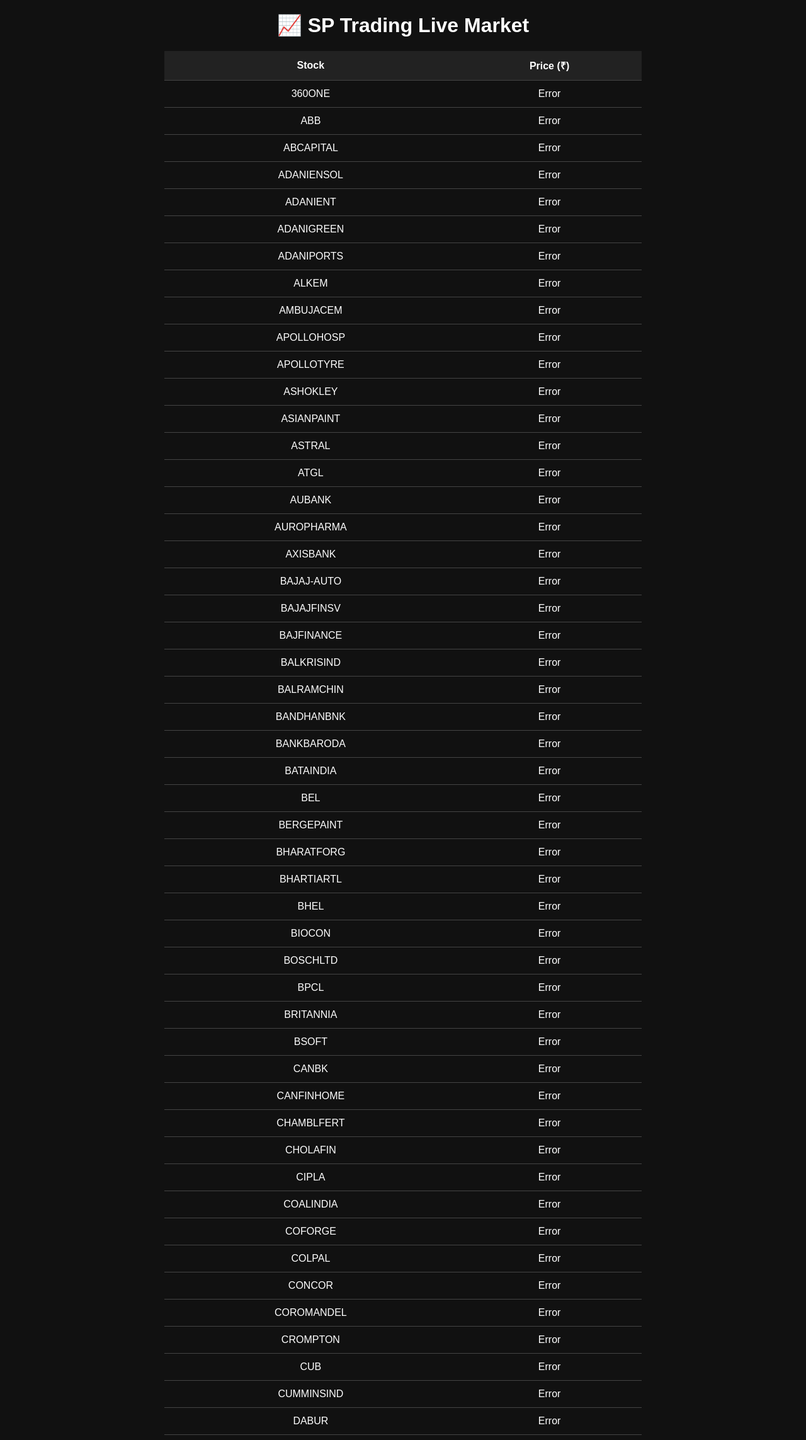
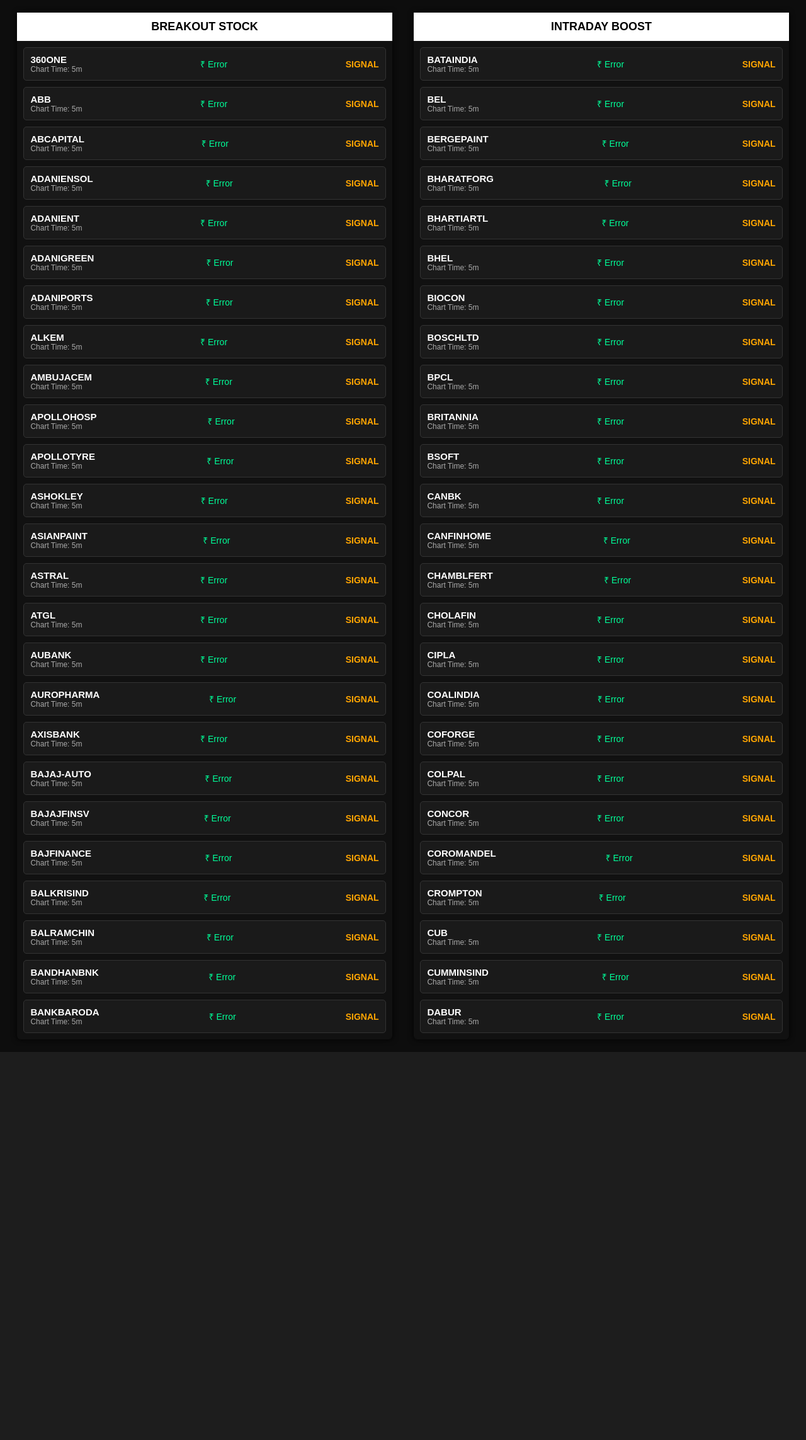
Before and after one commit to saishtradingbeliveintrade/SPTrading, a FastAPI app: page / in a window 1280 px wide. Shown: the whole page at 63% size. After the commit the page ends 1670 px from the top, so only its background shows below. Run offline with FastAPI, Linux system fonts and the light colour scheme; data that the repository does not hold is empty.

Commit message:
Update index.html

```diff
--- a/templates/index.html
+++ b/templates/index.html
@@ -1,30 +1,116 @@
 <!DOCTYPE html>
 <html>
 <head>
-    <title>SP Trading Live Market</title>
+    <title>SP Trading Dashboard</title>
     <meta http-equiv="refresh" content="5">
     <style>
-        body { background:#111; color:#fff; font-family:Arial; text-align:center; }
-        table { margin:auto; border-collapse: collapse; width:60%; }
-        th, td { padding:12px; border-bottom:1px solid #444; }
-        th { background:#222; }
+        body{
+            margin:0;
+            font-family: Arial, Helvetica, sans-serif;
+            background:#0d0d0d;
+            color:white;
+        }
+
+        h2{
+            margin:0;
+            padding:12px;
+            background:white;
+            color:black;
+            text-align:center;
+            font-size:18px;
+        }
+
+        .container{
+            display:flex;
+            justify-content:space-around;
+            padding:20px;
+            gap:20px;
+        }
+
+        .panel{
+            width:48%;
+            background:#111;
+            border-radius:6px;
+            box-shadow:0 0 10px #000;
+        }
+
+        .stock-box{
+            border:1px solid #333;
+            margin:10px;
+            padding:10px;
+            border-radius:5px;
+            background:#1a1a1a;
+            display:flex;
+            justify-content:space-between;
+            align-items:center;
+            font-size:14px;
+        }
+
+        .symbol{
+            font-weight:bold;
+            font-size:15px;
+        }
+
+        .ltp{
+            color:#00ff99;
+        }
+
+        .signal{
+            color:orange;
+            font-weight:bold;
+        }
+
+        .time{
+            font-size:12px;
+            color:#aaa;
+        }
+
     </style>
 </head>
 <body>
-    <h1>📈 SP Trading Live Market</h1>
 
-    <table>
-        <tr>
-            <th>Stock</th>
-            <th>Price (₹)</th>
-        </tr>
-        {% for s in stocks %}
-        <tr>
-            <td>{{ s.symbol }}</td>
-            <td>{{ s.price }}</td>
-        </tr>
+<div class="container">
+
+    <!-- BREAKOUT STOCK -->
+    <div class="panel">
+        <h2>BREAKOUT STOCK</h2>
+
+        {% for s in stocks[:25] %}
+        <div class="stock-box">
+            <div>
+                <div class="symbol">{{ s.symbol }}</div>
+                <div class="time">Chart Time: 5m</div>
+            </div>
+
+            <div class="ltp">₹ {{ s.price }}</div>
+
+            <div class="signal">SIGNAL</div>
+        </div>
         {% endfor %}
-    </table>
+
+    </div>
+
+
+    <!-- INTRADAY BOOST -->
+    <div class="panel">
+        <h2>INTRADAY BOOST</h2>
+
+        {% for s in stocks[25:50] %}
+        <div class="stock-box">
+            <div>
+                <div class="symbol">{{ s.symbol }}</div>
+                <div class="time">Chart Time: 5m</div>
+            </div>
+
+            <div class="ltp">₹ {{ s.price }}</div>
+
+            <div class="signal">SIGNAL</div>
+        </div>
+        {% endfor %}
+
+    </div>
+
+</div>
 
 </body>
 </html>
```
